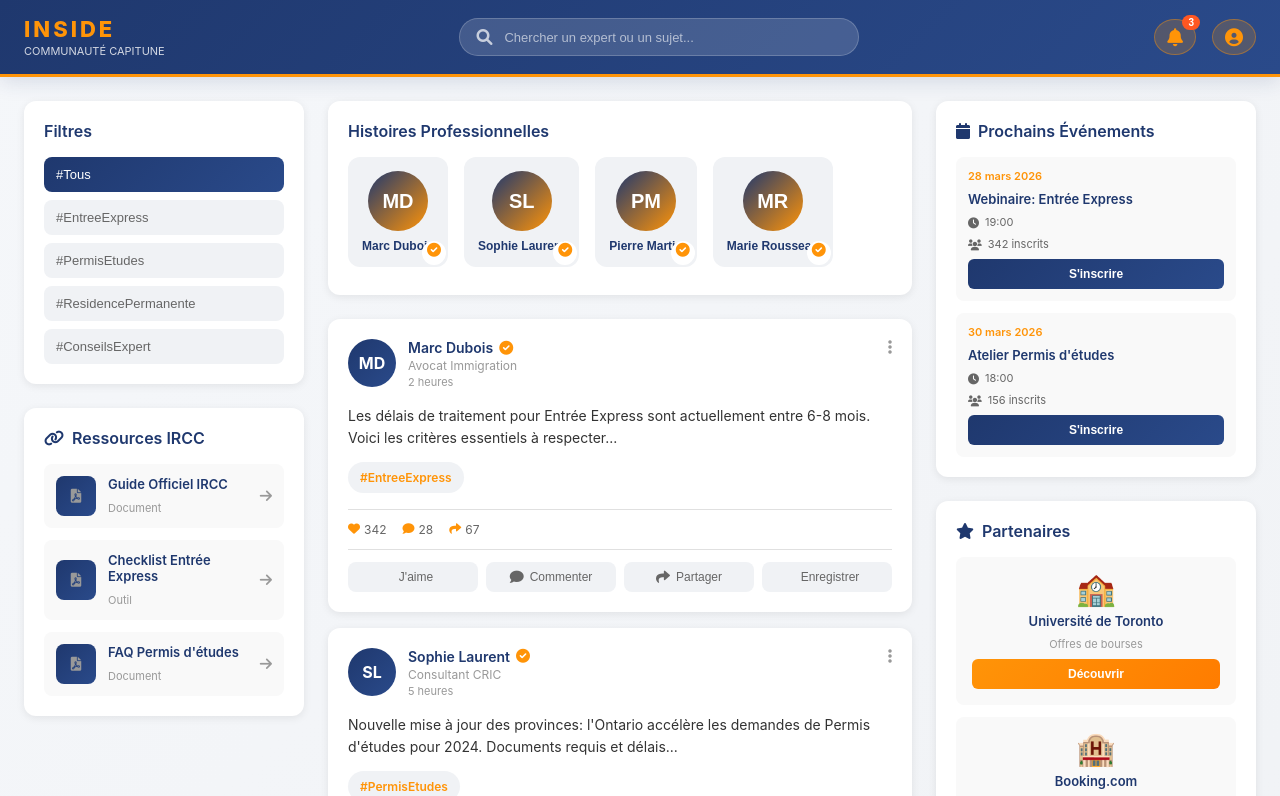
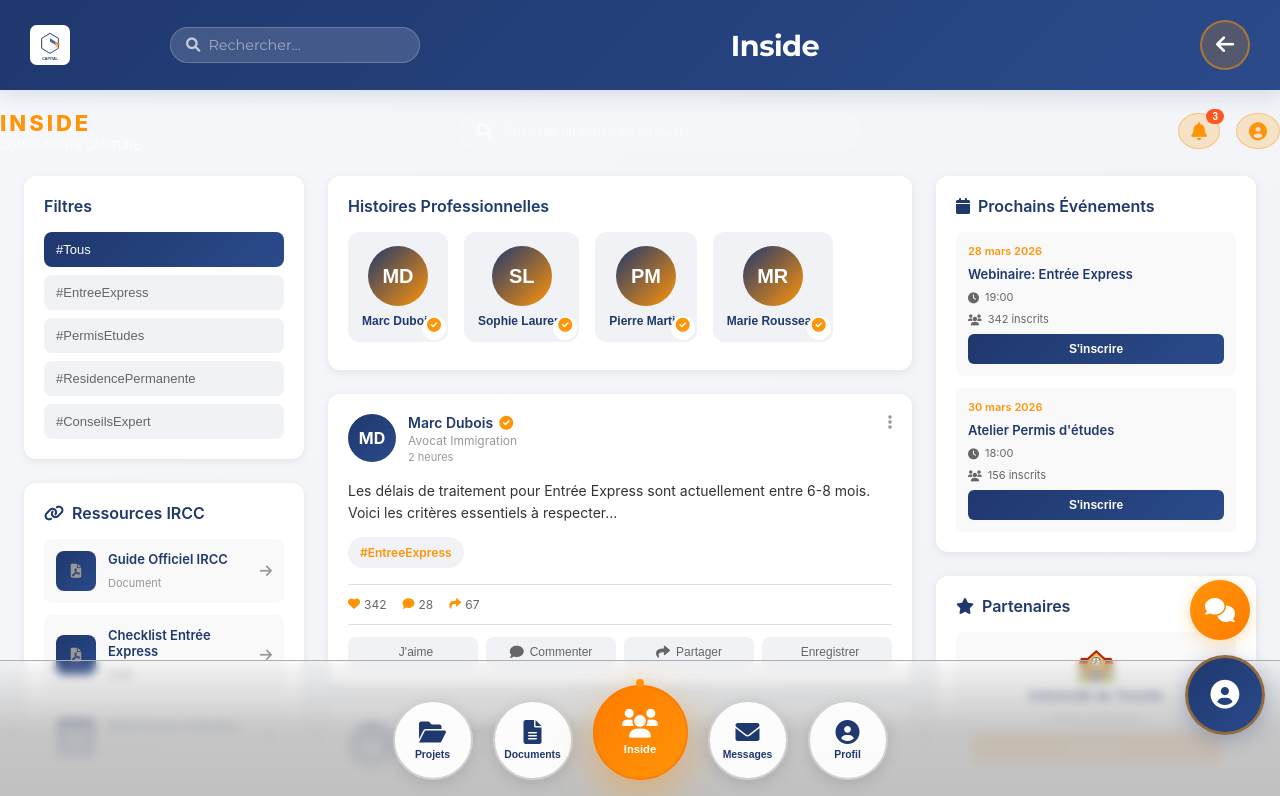
Before and after one commit to ndom2504/capitunepro, a Next.js app: page /inside in a window 1280 px wide. Shown: the top 796 px of the page. Built offline with nearby package versions, Linux system fonts and the light colour scheme; no server answers; sample sign-in values are in the browser's storage.

Commit message:
fix: synchronize Inside page layout with dashboard header and bottom nav

```diff
--- a/pages/inside.js
+++ b/pages/inside.js
@@ -164,9 +164,35 @@ export default function Inside() {
         <link href="https://cdnjs.cloudflare.com/ajax/libs/font-awesome/6.0.0/css/all.min.css" rel="stylesheet" />
       </Head>
 
+      <div className="dashboard-container">
+        <header className="dashboard-header">
+          <div className="dashboard-header-content">
+            <div className="dashboard-header-left">
+              <img src="/asset/icon.svg" alt="Capitune Pro" title="Accueil" />
+            </div>
+
+            <div className="dashboard-search-bar">
+              <i className="fas fa-search"></i>
+              <input type="text" placeholder="Rechercher..." />
+            </div>
+
+            <div className="dashboard-header-center">
+              <h1>Inside</h1>
+            </div>
+
+            <div className="dashboard-header-right">
+              <button className="settings-btn" onClick={() => router.push('/dashboard-client')} title="Retour au tableau de bord">
+                <i className="fas fa-arrow-left"></i>
+              </button>
+            </div>
+          </div>
+        </header>
+
+        <div className="dashboard-content">
+          <div className="dashboard-inner" style={{ width: '100%', padding: '0', background: 'none' }}>
             <div className={styles.insideContainer}>
-        {/* Header */}
-        <header className={styles.header}>
+              {/* Header Inside */}
+              <div className={styles.header} style={{ position: 'relative', top: '0', borderBottom: 'none', boxShadow: 'none', background: 'transparent', padding: '0' }}>
                 <div className={styles.headerContent}>
                   <div className={styles.headerLeft}>
                     <h1 className={styles.logo}>INSIDE</h1>
@@ -193,7 +219,7 @@ export default function Inside() {
                     </button>
                   </div>
                 </div>
-        </header>
+              </div>
 
               <div className={styles.mainContent}>
                 {/* Colonne Gauche - Filtres */}
@@ -257,7 +283,6 @@ export default function Inside() {
                     {filteredPosts.length > 0 ? (
                       filteredPosts.map(post => (
                         <article key={post.id} className={styles.post}>
-                    {/* Header du Post */}
                           <div className={styles.postHeader}>
                             <div className={styles.postAuthor}>
                               <div className={styles.postAvatar}>{post.avatar}</div>
@@ -275,45 +300,30 @@ export default function Inside() {
                             </button>
                           </div>
 
-                    {/* Contenu */}
                           <div className={styles.postContent}>
                             <p>{post.content}</p>
-                      {post.image && (
-                        <img src={post.image} alt="Post" className={styles.postImage} />
-                      )}
+                            {post.image && <img src={post.image} alt="Post" className={styles.postImage} />}
                             <div className={styles.postCategory}>{post.category}</div>
                           </div>
 
-                    {/* Stats */}
                           <div className={styles.postStats}>
                             <span><i className="fas fa-heart"></i> {post.likes}</span>
                             <span><i className="fas fa-comment"></i> {post.comments}</span>
                             <span><i className="fas fa-share"></i> {post.shares}</span>
                           </div>
 
-                    {/* Actions */}
                           <div className={styles.postActions}>
-                      <button
-                        className={`${styles.actionBtn} ${post.liked ? styles.liked : ''}`}
-                        onClick={() => handleLike(post.id)}
-                      >
-                        <i className={`fas fa-heart${post.liked ? '' : '-o'}`}></i>
-                        J'aime
+                            <button className={`${styles.actionBtn} ${post.liked ? styles.liked : ''}`} onClick={() => handleLike(post.id)}>
+                              <i className={`fas fa-heart${post.liked ? '' : '-o'}`}></i> J'aime
                             </button>
                             <button className={styles.actionBtn}>
-                        <i className="fas fa-comment"></i>
-                        Commenter
+                              <i className="fas fa-comment"></i> Commenter
                             </button>
                             <button className={styles.actionBtn} onClick={() => handleShare(post)}>
-                        <i className="fas fa-share"></i>
-                        Partager
+                              <i className="fas fa-share"></i> Partager
                             </button>
-                      <button
-                        className={`${styles.actionBtn} ${post.saved ? styles.saved : ''}`}
-                        onClick={() => handleSave(post.id)}
-                      >
-                        <i className={`fas fa-bookmark${post.saved ? '' : '-o'}`}></i>
-                        Enregistrer
+                            <button className={`${styles.actionBtn} ${post.saved ? styles.saved : ''}`} onClick={() => handleSave(post.id)}>
+                              <i className={`fas fa-bookmark${post.saved ? '' : '-o'}`}></i> Enregistrer
                             </button>
                           </div>
                         </article>
@@ -336,12 +346,8 @@ export default function Inside() {
                         <div key={event.id} className={styles.eventItem}>
                           <div className={styles.eventDate}>{event.date}</div>
                           <p className={styles.eventTitle}>{event.title}</p>
-                    <p className={styles.eventTime}>
-                      <i className="fas fa-clock"></i> {event.time}
-                    </p>
-                    <p className={styles.eventAttendees}>
-                      <i className="fas fa-users"></i> {event.attendees} inscrits
-                    </p>
+                          <p className={styles.eventTime}><i className="fas fa-clock"></i> {event.time}</p>
+                          <p className={styles.eventAttendees}><i className="fas fa-users"></i> {event.attendees} inscrits</p>
                           <button className={styles.eventBtn}>S'inscrire</button>
                         </div>
                       ))}
@@ -368,6 +374,23 @@ export default function Inside() {
                 </aside>
               </div>
             </div>
+          </div>
+        </div>
+
+        <nav className="bottom-nav">
+          <button className="nav-bubble" onClick={() => router.push('/dashboard-client') } title="Projets"><i className="fas fa-folder-open"></i><span>Projets</span></button>
+          <button className="nav-bubble" onClick={() => router.push('/dashboard-client?tab=documents')} title="Docs"><i className="fas fa-file-alt"></i><span>Documents</span></button>
+          <button className="nav-bubble inside-btn active" title="Inside"><i className="fas fa-users"></i><span>Inside</span></button>
+          <button className="nav-bubble" onClick={() => router.push('/dashboard-client?tab=messagerie')} title="Messagerie"><i className="fas fa-envelope"></i><span>Messages</span></button>
+          <button className="nav-bubble" onClick={() => router.push('/dashboard-client?tab=profil')} title="Profil"><i className="fas fa-user-circle"></i><span>Profil</span></button>
+        </nav>
+
+        <button className="floating-chat-btn" title="Chat"><i className="fas fa-comments"></i></button>
+
+        <button className="profile-bubble" title="Profil" onClick={() => router.push('/dashboard-client?tab=profil')}>
+          <i className="fas fa-user-circle"></i>
+        </button>
+      </div>
     </>
   );
 }
```
Lines whose indentation alone changed are shown as unchanged.
